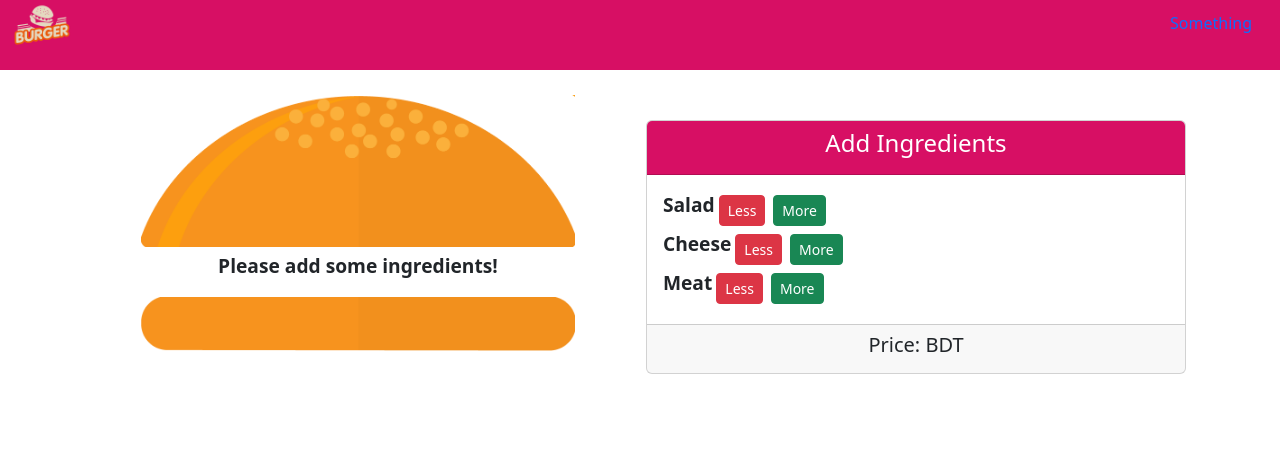
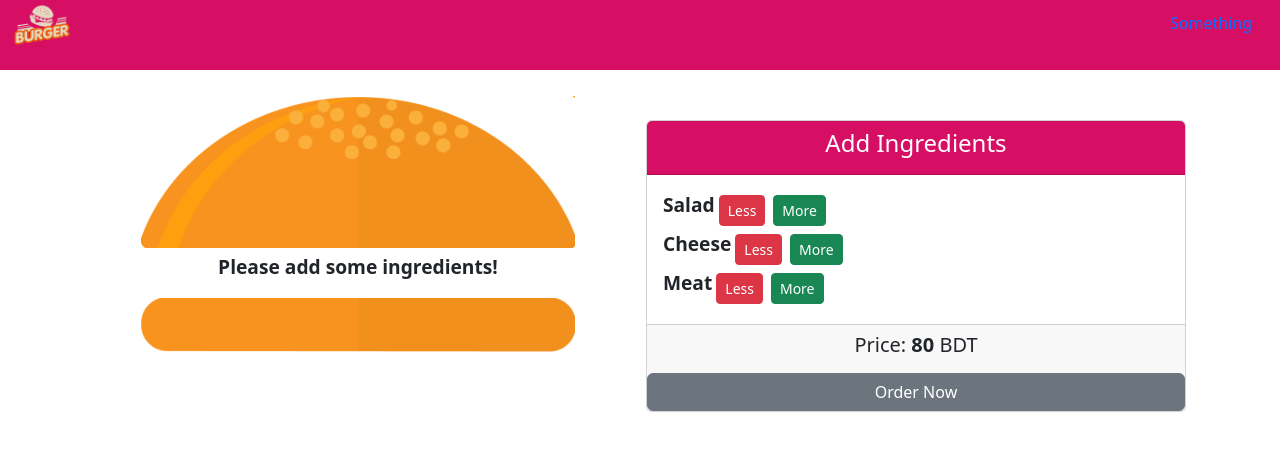
Before and after one commit to Rakib-Enam-Anik/my-burger, a React (Create React App) app: page / in a window 1280 px wide. Shown: the top 450 px of the page. Built offline with nearby package versions, Linux system fonts and the light colour scheme.

Commit message:
Before implementing tutorial 8

```diff
--- a/src/Components/BurgerBuilder/BurgerBuilder.js
+++ b/src/Components/BurgerBuilder/BurgerBuilder.js
@@ -1,6 +1,14 @@
 import React, { Component } from 'react';
 import Burger from './Burger/Burger';
 import Controls from './Controls/Controls';
+import {Modal, ModalBody, ModalHeader, ModalFooter, Button} from 'reactstrap';
+
+
+const INGREDIENT_PRICES = {
+    salad: 20,
+    cheese: 40,
+    meat: 90,
+}
 
 export default class BurgerBilder extends Component {
     state = {
@@ -8,36 +16,63 @@ export default class BurgerBilder extends Component {
             { type: 'salad', amount: 0},
             { type: 'cheese', amount: 0},
             { type: 'meat', amount: 0},
-        ]
+        ],
+        totalPrice: 80,
+        modalOpen:false,
     }
 
     addIngredientHandle = type => {
         const ingredients = [...this.state.ingredients];
+        const newPrice = this.state.totalPrice + INGREDIENT_PRICES[type];
         for (let item of ingredients) {
             if (item.type === type) item.amount++;
         }
-        this.setState({ ingredients: ingredients });
+        this.setState({ ingredients: ingredients, totalPrice: newPrice });
     }
 
     removeIngredientHandle = type => {
         const ingredients = [...this.state.ingredients];
+        const newPrice = this.state.totalPrice - INGREDIENT_PRICES[type];
         for (let item of ingredients) {
             if (item.type === type){
                 if (item.amount <=0) return;
                 item.amount--;
             }
         }
-        this.setState({ ingredients: ingredients });
+        this.setState({ ingredients: ingredients, totalPrice: newPrice });
+    }
+
+    toggleModal = () => {
+        this.setState({
+            modalOpen: !this.state.modalOpen
+        })
+
     }
     render() {
         return (
-            <div className="d-flex flex-md-row flex-column">
+            <div>
+                <div className="d-flex flex-md-row flex-column">
                 <Burger ingredients={this.state.ingredients} />
                 <Controls
                 ingredientAdded={this.addIngredientHandle}
                 ingredientRemoved={this.removeIngredientHandle}
+                price = {this.state.totalPrice}
+                toggleModal={this.toggleModal}
                  />
+                 </div>
+                 <Modal isOpen={this.state.modalOpen}>
+                    <ModalHeader>Your Order Summary </ModalHeader>
+                    <ModalBody>
+                            <h5>Total Price: {this.state.totalPrice.toFixed(0)} BDT </h5>
+                    </ModalBody>
+                    <ModalFooter>
+                        <Button color="success" onClick={this.toggleModal}>Continue to Checkout </Button>
+                        <Button color="secondary" onClick={this.toggleModal}>Cancel</Button>
+                    </ModalFooter>
+
+                 </Modal>
             </div>
+
         )
     }
 }
--- a/src/Components/BurgerBuilder/Controls/Controls.js
+++ b/src/Components/BurgerBuilder/Controls/Controls.js
@@ -43,7 +43,8 @@ const Controls = props => {
                          })
                         }
             </CardBody>
-            <CardFooter><h5>Price: BDT</h5></CardFooter>
+            <CardFooter><h5>Price: <strong>{props.price}</strong> BDT</h5></CardFooter>
+            <Button onClick={props.toggleModal}>Order Now</Button>
         </Card>
     </div>
 
```
